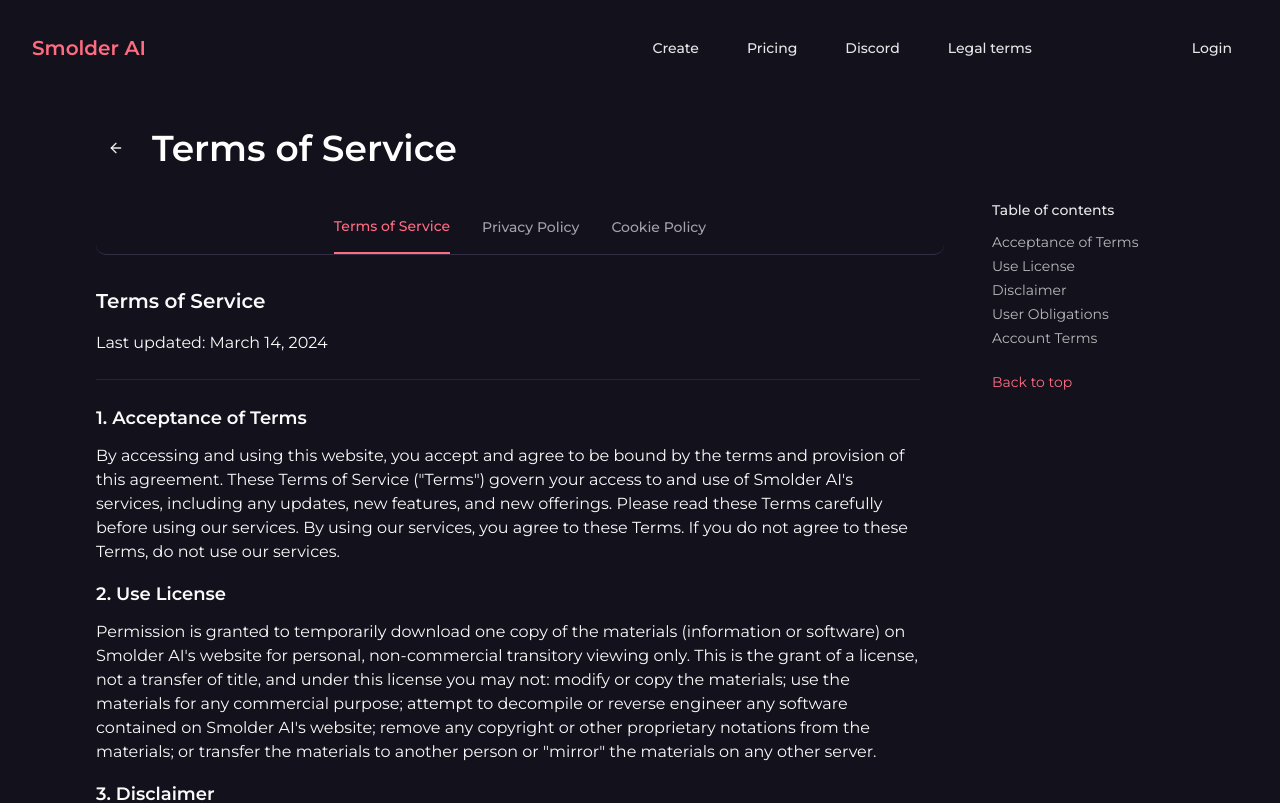
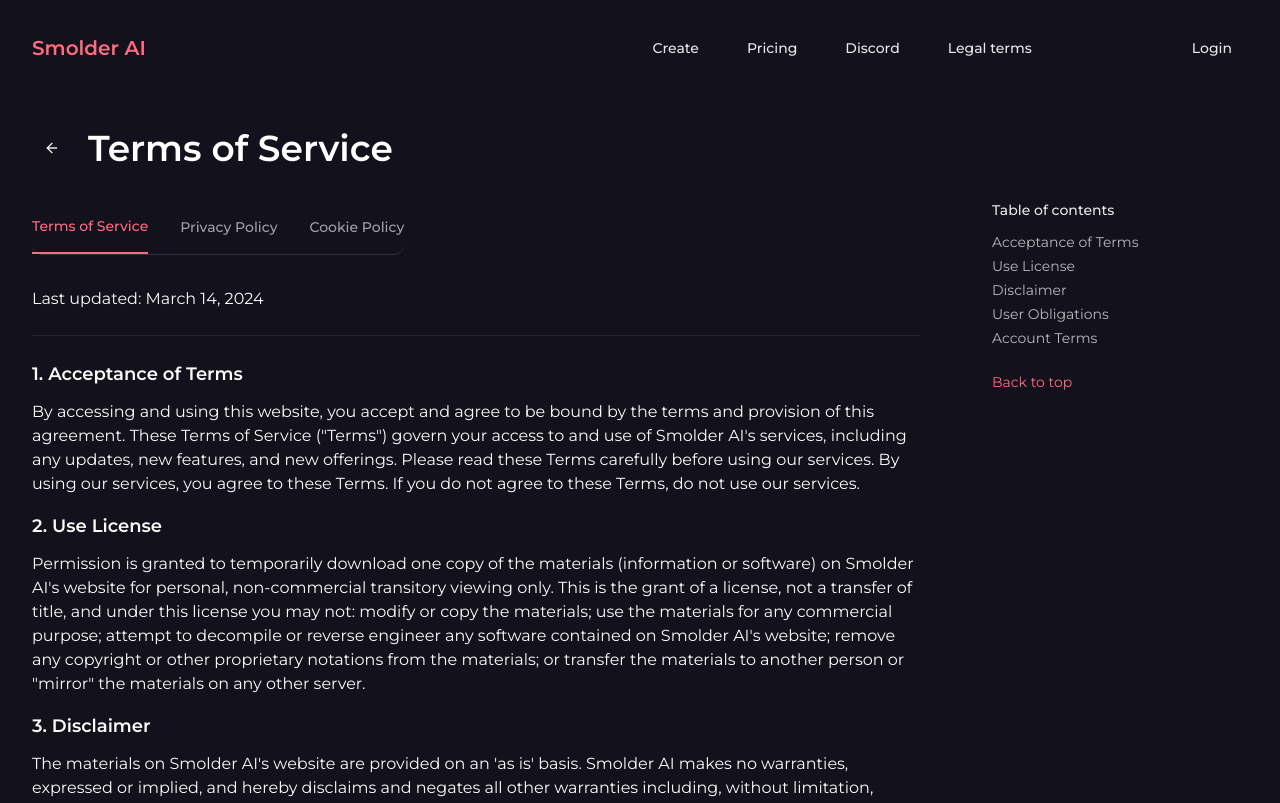
Before and after one commit to Gere0399/smolder-ai, a React (Vite) app: page /terms in a window 1280 px wide. Shown: the top 803 px of the page. Built offline with nearby package versions, Linux system fonts and the light colour scheme.

Commit message:
Fix menu style alignment and text duplication
Adjusted the menu style to align with other components by shortening the line below it and aligning it to the left. Removed the duplicate "Terms of Service" text for clarity.
[skip gpt_engineer]

```diff
--- a/src/pages/Terms.tsx
+++ b/src/pages/Terms.tsx
@@ -62,7 +62,7 @@ export default function Terms() {
     <div className="min-h-screen bg-smolder-bg">
       <Navbar />
       <div className="max-w-[1920px] mx-auto px-4 sm:px-6 lg:px-8 pt-32 pb-16">
-        <div className="flex items-center mb-8 pl-16">
+        <div className="flex items-center mb-8">
           <Button
             variant="ghost"
             size="icon"
@@ -74,14 +74,14 @@ export default function Terms() {
           <h1 className="text-4xl font-semibold text-white ml-4">{getTitleFromTab(activeTab)}</h1>
         </div>
 
-        <div className="flex gap-12 pl-16">
+        <div className="flex gap-12">
           <div className="flex-1 max-w-5xl">
             <Tabs
               defaultValue="terms"
               className="space-y-8"
               onValueChange={(value) => setActiveTab(value)}
             >
-              <TabsList className="bg-transparent border-b border-smolder-border w-full h-auto p-0 space-x-8">
+              <TabsList className="bg-transparent border-b border-smolder-border w-fit h-auto p-0 space-x-8">
                 <TabsTrigger
                   value="terms"
                   className="text-sm px-0 py-4 data-[state=active]:bg-transparent data-[state=active]:text-smolder-accent data-[state=active]:border-b-2 data-[state=active]:border-smolder-accent rounded-none transition-colors"
@@ -105,7 +105,6 @@ export default function Terms() {
               <div className="pr-6">
                 <TabsContent value="terms" className="mt-0">
                   <div className="prose prose-invert max-w-none">
-                    <h2 className="text-xl font-semibold mb-4">Terms of Service</h2>
                     <p className="mb-4">Last updated: March 14, 2024</p>
                     <Separator className="my-6" />
 
@@ -138,7 +137,6 @@ export default function Terms() {
 
                 <TabsContent value="privacy" className="mt-0">
                   <div className="prose prose-invert max-w-none">
-                    <h2 className="text-xl font-semibold mb-4">Privacy Policy</h2>
                     <p className="mb-4">Last updated: March 14, 2024</p>
                     <Separator className="my-6" />
 
@@ -171,7 +169,6 @@ export default function Terms() {
 
                 <TabsContent value="cookies" className="mt-0">
                   <div className="prose prose-invert max-w-none">
-                    <h2 className="text-xl font-semibold mb-4">Cookie Policy</h2>
                     <p className="mb-4">Last updated: March 14, 2024</p>
                     <Separator className="my-6" />
 
```
